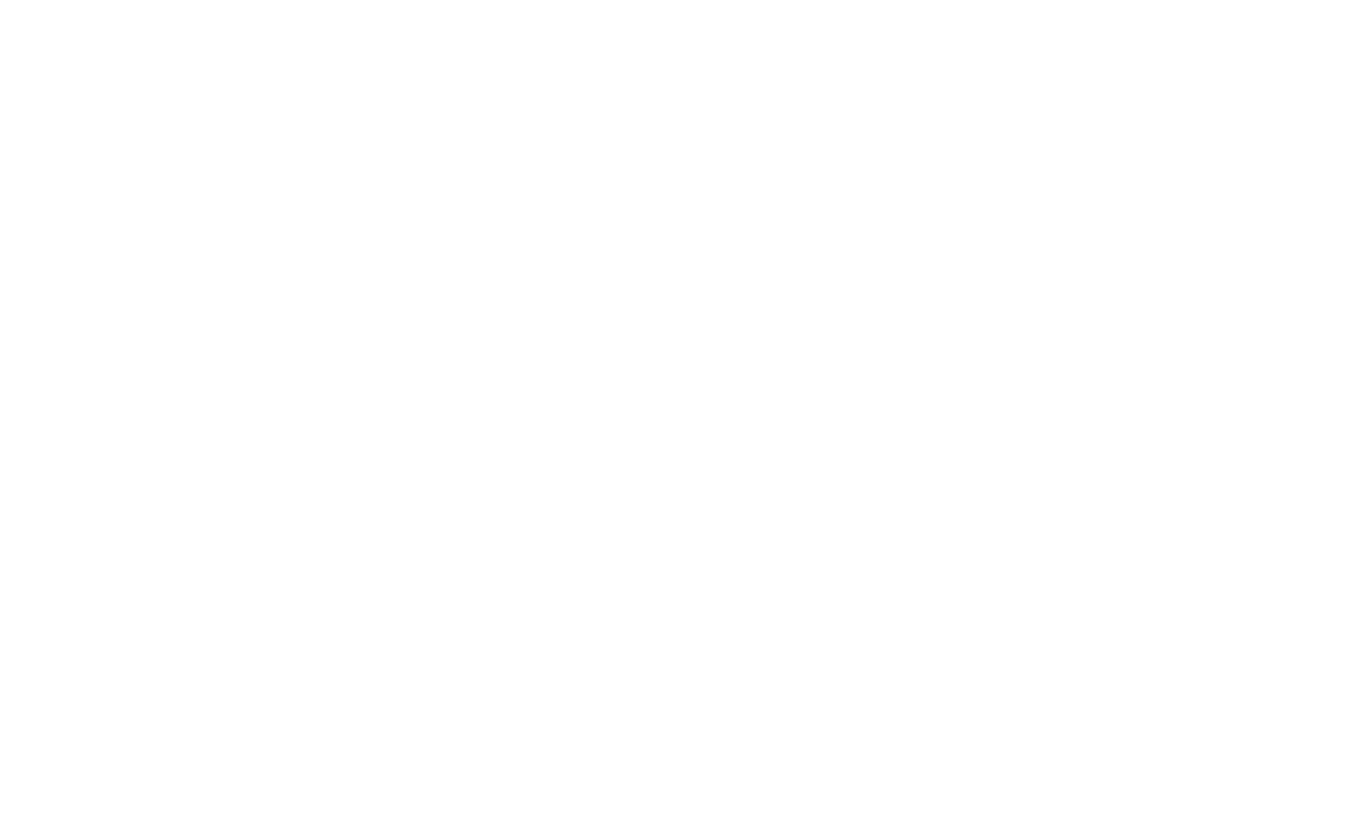
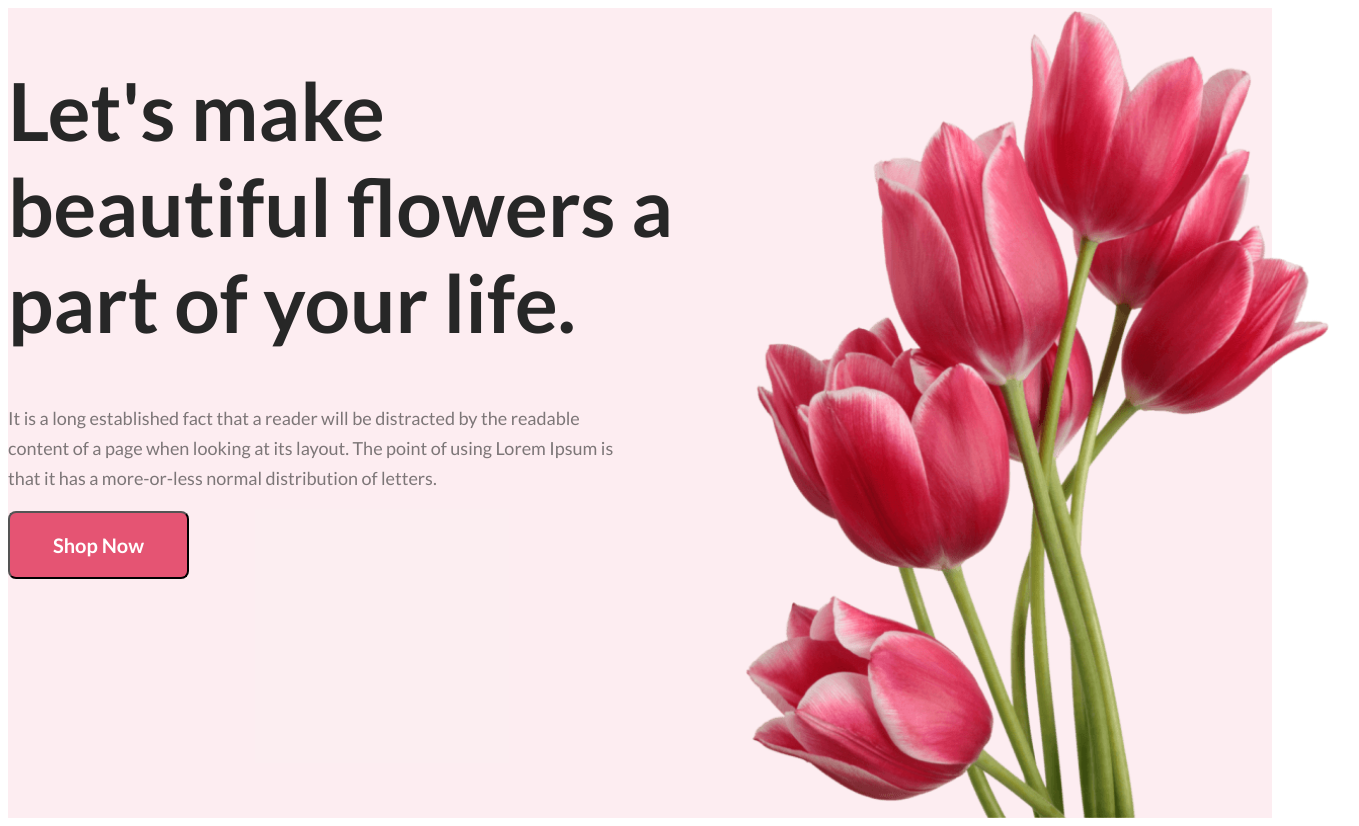
Before and after one commit to FariaJahan63/Flower-shop-website, a plain HTML site: page index.html in a window 1280 px wide. Shown: the whole page, 1359 px wide, since content can reach past the window. Before the commit the page ends 800 px from the top, so only its background shows below. Drawn offline with nearby package versions, Linux system fonts and the light colour scheme.

Commit message:
header part update

```diff
--- a/index.html
+++ b/index.html
@@ -4,8 +4,29 @@
     <meta charset="UTF-8">
     <meta name="viewport" content="width=device-width, initial-scale=1.0">
     <title>Flower Shop</title>
+    <link rel="preconnect" href="https://fonts.googleapis.com">
+<link rel="preconnect" href="https://fonts.gstatic.com" crossorigin>
+<link href="https://fonts.googleapis.com/css2?family=Lato:wght@400;700&family=Open+Sans:wght@400;700;800&display=swap" rel="stylesheet">
+    <link rel="stylesheet" href="styles/style.css">
+
 </head>
 <body>
+   <header class="header">
+    <div class="banner">
+        <div class="banner-content">
 
+        <h1 class="banner-title">Let's make beautiful flowers a part of your life.</h1>
+        <p class="banner-description">It is a long established fact that a reader will be distracted by the readable content of a page when looking at its layout. The point of using Lorem Ipsum is that it has a more-or-less normal distribution of letters.</p>
+         <button class="btn-primary"><!--<i class="fa-solid fa-download"></i>--> Shop Now</button>
+        </div>
+<img src="images/pngwing 10.png" alt="">
+    </div>
+   </header>
+    <main>
+
+    </main>
+    <footer>
+
+    </footer>
 </body>
 </html>
--- a/styles/style.css
+++ b/styles/style.css
@@ -0,0 +1,53 @@
+body{
+    font-family: 'Lato', sans-serif;
+font-family: 'Open Sans', sans-serif;
+}
+.banner-title{
+    display: flex;
+width: 708px;
+flex-direction: column;
+flex-shrink: 0;
+color: #272727;
+font-family: Lato;
+font-size: 80px;
+font-style: normal;
+font-weight: 800;
+line-height: normal;
+}
+.banner-description{
+    display: flex;
+width: 634px;
+flex-direction: column;
+flex-shrink: 0;
+color: rgba(39, 39, 39, 0.60);
+font-family: Lato;
+font-size: 18px;
+font-style: normal;
+font-weight: 400;
+line-height: 30px;
+}
+.btn-primary{
+    display: inline-flex;
+    padding: 20px 43px;
+    align-items: flex-start;
+    gap: 10px;
+    border-radius: 8px;
+background: #E55473;
+color: #FFF;
+font-family: Lato;
+font-size: 20px;
+font-style: normal;
+font-weight: 700;
+line-height: normal;
+}
+
+.header{
+    background: rgba(229, 84, 115, 0.10);
+}
+.banner{
+    width: 640px;
+height: 810px;
+flex-shrink: 0;
+   /*padding: 35px 30px 30px 50px;  top | right | bottom | left */
+   display: flex;
+}
```
